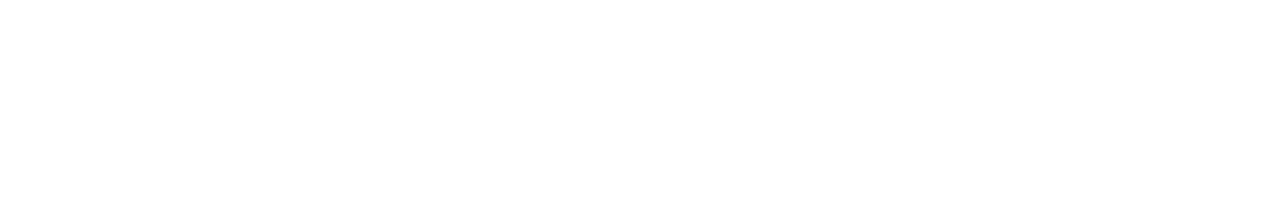
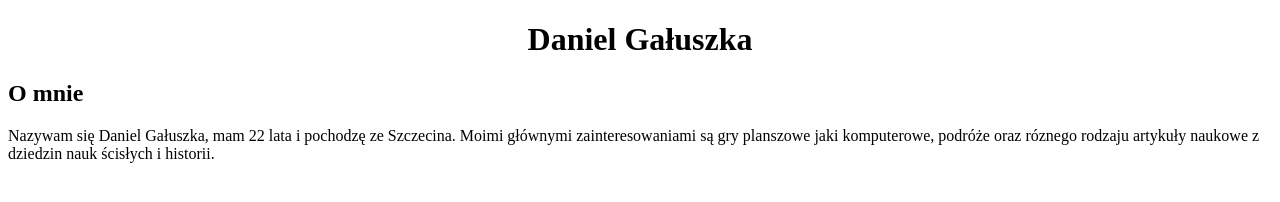
Before and after one commit to DanielGalusz/homepage, a plain HTML site: page homepage.html in a window 1280 px wide. Drawn offline with Linux system fonts and the light colour scheme.

Commit message:
adding basic information about me

```diff
--- a/homepage.html
+++ b/homepage.html
@@ -1,12 +1,23 @@
 <!DOCTYPE html>
 <html lang="pl">
+
 <head>
     <meta charset="UTF-8">
     <meta name="viewport" content="width=device-width, initial-scale=1.0">
     <title>homepage</title>
+    <link rel="stylesheet" href="style.css">
+    <script src="script.js"></script>
+</head>
 
-</head>
 <body>
+    <div class="name">
+        <h1>Daniel Gałuszka</h1>
+    </div>
+    <div>
+        <h2>O mnie</h2>
+        <p>Nazywam się Daniel Gałuszka, mam 22 lata i pochodzę ze Szczecina. Moimi głównymi zainteresowaniami są gry planszowe jaki komputerowe, podróże oraz róznego rodzaju artykuły naukowe z dziedzin nauk ścisłych i historii. </p>
+    </div>
 
 </body>
+
 </html>
--- a/style.css
+++ b/style.css
@@ -0,0 +1,3 @@
+.name {
+    text-align: center;
+}
```
